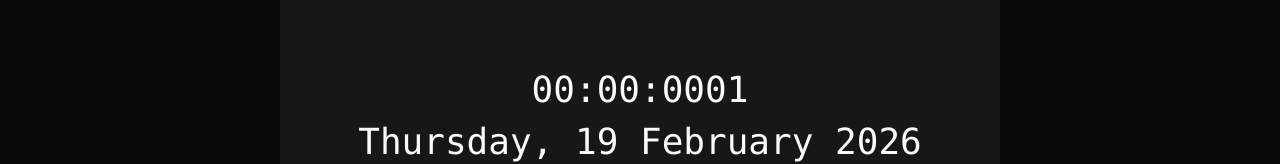
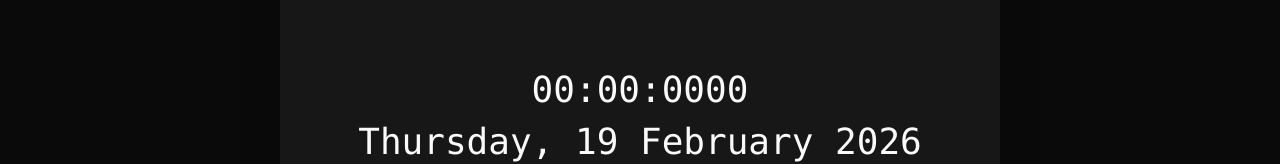
Before and after one commit to piyushsarkar-dev/clockify-next, a Next.js app: page / in a window 1280 px wide. Shown: the part 304-468 px from the top of the page. Built offline with nearby package versions, Linux system fonts and the light colour scheme.

Commit message:
Update Clock.tsx

```diff
--- a/src/components/Clock.tsx
+++ b/src/components/Clock.tsx
@@ -7,7 +7,7 @@ const Clock = () => {
 	const [hour, setHours] = useState("00");
 	const [minutes, setMinutes] = useState("00");
 	const [second, setSecoend] = useState("00");
-	const [ampm, setAmpm] = useState(format(new Date(), "hh"));
+	const [ampm, setAmpm] = useState("00");
 	const [date, setDate] = useState(format(new Date(), "eeee, dd LLLL yyyy"));
 
 	useEffect(() => {
```
